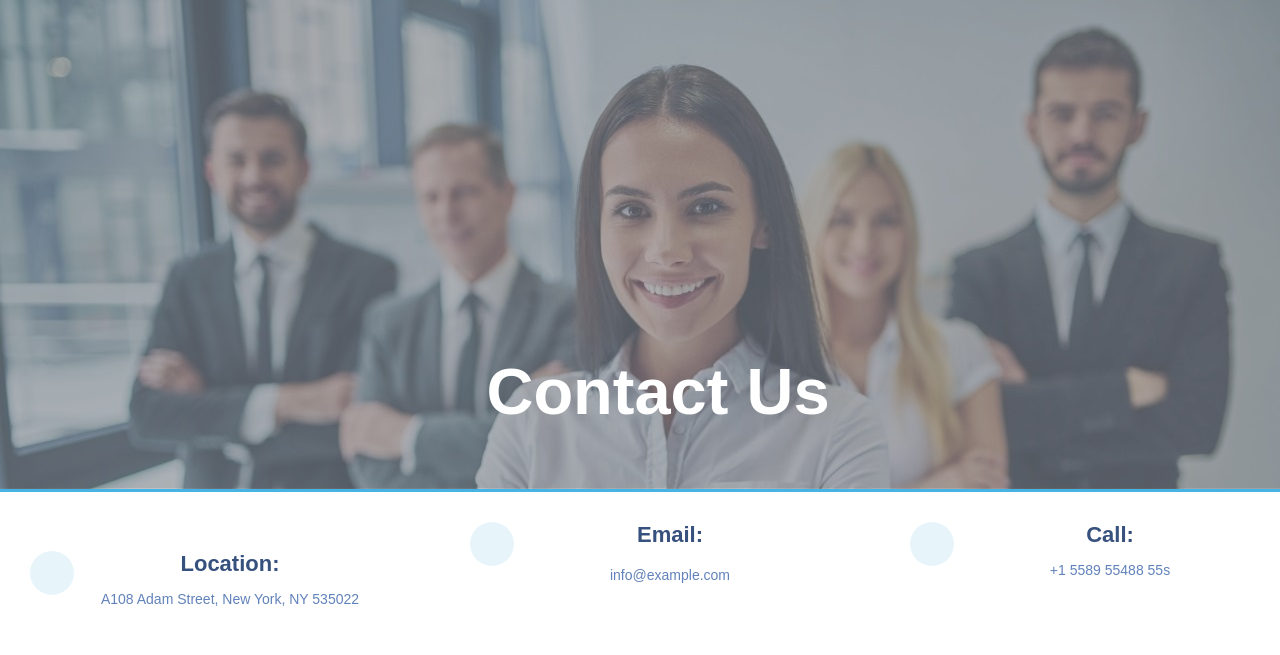
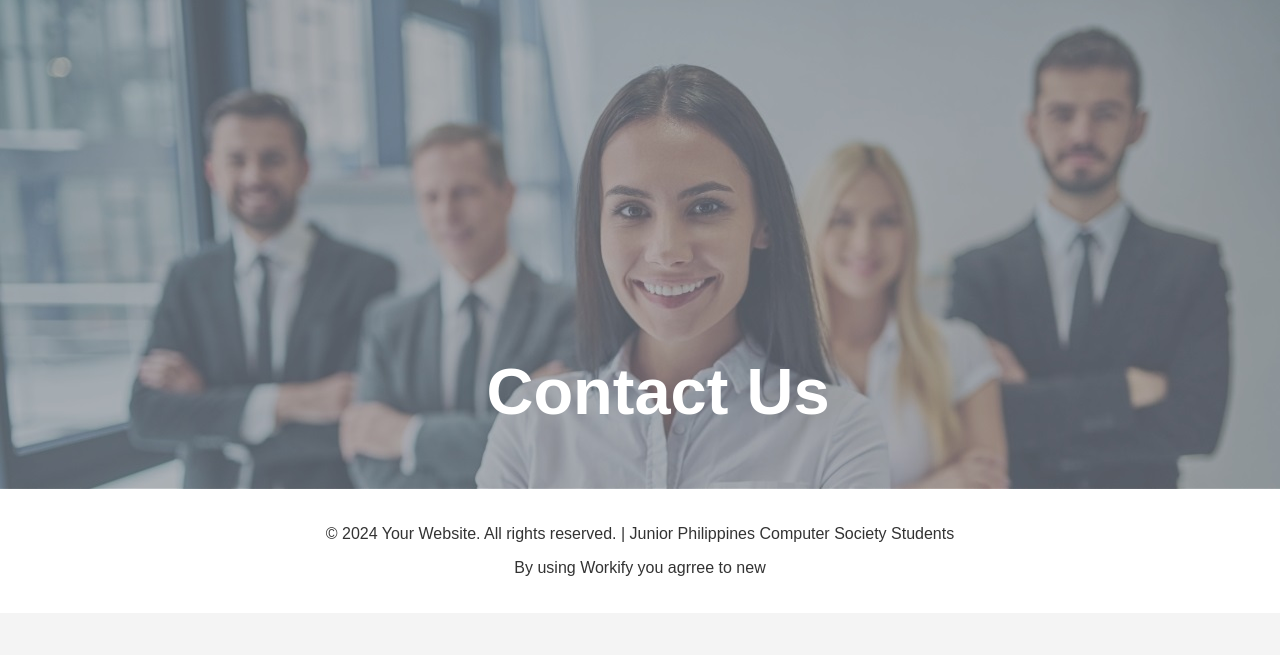
Before and after one commit to JASHiNSENNiN/SHS-Work-Immersion-Tracker, a PHP site: page /ProjectDesign/php/contact.php in a window 1280 px wide. Shown: the part 78-733 px from the top of the page. After the commit the page ends 654 px from the top, so only its background shows below. Run offline with PHP 8.4, Linux system fonts and the light colour scheme.

Commit message:
Add files via upload

```diff
--- a/ProjectDesign/css/contact.css
+++ b/ProjectDesign/css/contact.css
@@ -66,202 +66,3 @@ button:hover {
          font-size: 11px;
      }
  }
- /* ----------------------------------Contact------------------------------------ */
-
- .contact .info {
-     border-top: 3px solid #47b2e4;
-     border-bottom: 3px solid #47b2e4;
-     padding: 30px;
-     background: #fff;
-     /* width: 100%; */
-     box-shadow: 0 0 24px 0 rgba(0, 0, 0, 0.1);
- }
-
- .contact .info i {
-     font-size: 20px;
-     color: #47b2e4;
-     float: left;
-     width: 44px;
-     height: 44px;
-     background: #e7f5fb;
-     display: flex;
-     justify-content: center;
-     align-items: center;
-     border-radius: 50px;
-     transition: all 0.3s ease-in-out;
- }
-
- .contact .info h4 {
-     padding: 0 0 0 60px;
-     font-size: 22px;
-     font-weight: 600;
-     margin-bottom: 5px;
-     color: #37517e;
- }
-
- .contact .info p {
-     padding: 0 0 10px 60px;
-     margin-bottom: 20px;
-     font-size: 14px;
-     color: #6182ba;
- }
-
- .contact .info .email p {
-     padding-top: 5px;
- }
-
- .contact .info .social-links {
-     padding-left: 60px;
- }
-
- .contact .info .social-links a {
-     font-size: 18px;
-     display: inline-block;
-     background: #333;
-     color: #fff;
-     line-height: 1;
-     padding: 8px 0;
-     border-radius: 50%;
-     text-align: center;
-     width: 36px;
-     height: 36px;
-     transition: 0.3s;
-     margin-right: 10px;
- }
-
- .info {
-     /* column: width 100px;
-     column-count: 3;
-     column-gap: 20%; */
-     column-count: 3;
-     justify-content: center;
-     align-content: center;
-     gap: 100px;
-     grid-auto-flow: column;
-     text-align: center;
- }
-
- .contact .info .social-links a:hover {
-     background: #47b2e4;
-     color: #fff;
- }
-
- .contact .info .email:hover i,
- .contact .info .address:hover i,
- .contact .info .phone:hover i {
-     background: #47b2e4;
-     color: #fff;
- }
-
- .contact .php-email-form {
-     /* width: 100%; */
-     border-top: 3px solid #47b2e4;
-     border-bottom: 3px solid #47b2e4;
-     padding: 30px;
-     background: #fff;
-     box-shadow: 0 0 24px 0 rgba(0, 0, 0, 0.12);
- }
-
- .contact .php-email-form .form-group {
-     padding-bottom: 8px;
- }
-
- .contact .php-email-form .validate {
-     display: none;
-     color: red;
-     margin: 0 0 15px 0;
-     font-weight: 400;
-     font-size: 13px;
- }
-
- .contact .php-email-form .error-message {
-     display: none;
-     color: #fff;
-     background: #ed3c0d;
-     text-align: left;
-     padding: 15px;
-     font-weight: 600;
- }
-
- .contact .php-email-form .error-message br+br {
-     margin-top: 25px;
- }
-
- .contact .php-email-form .sent-message {
-     display: none;
-     color: #fff;
-     background: #18d26e;
-     text-align: center;
-     padding: 15px;
-     font-weight: 600;
- }
-
- .contact .php-email-form .loading {
-     display: none;
-     background: #fff;
-     text-align: center;
-     padding: 15px;
- }
-
- .contact .php-email-form .loading:before {
-     content: "";
-     display: inline-block;
-     border-radius: 50%;
-     width: 24px;
-     height: 24px;
-     margin: 0 10px -6px 0;
-     border: 3px solid #18d26e;
-     border-top-color: #eee;
-     animation: animate-loading 1s linear infinite;
- }
-
- .contact .php-email-form .form-group {
-     margin-bottom: 20px;
- }
-
- .contact .php-email-form label {
-     padding-bottom: 8px;
- }
-
- .contact .php-email-form input,
- .contact .php-email-form textarea {
-     border-radius: 0;
-     box-shadow: none;
-     font-size: 14px;
-     border-radius: 4px;
- }
-
- .contact .php-email-form input:focus,
- .contact .php-email-form textarea:focus {
-     border-color: #47b2e4;
- }
-
- .contact .php-email-form input {
-     height: 44px;
- }
-
- .contact .php-email-form textarea {
-     padding: 10px 12px;
- }
-
- .contact .php-email-form button[type=submit] {
-     background: #47b2e4;
-     border: 0;
-     padding: 12px 34px;
-     color: #fff;
-     transition: 0.4s;
-     border-radius: 50px;
- }
-
- .contact .php-email-form button[type=submit]:hover {
-     background: #209dd8;
- }
-
- @keyframes animate-loading {
-     0% {
-         transform: rotate(0deg);
-     }
-     100% {
-         transform: rotate(360deg);
-     }
- }
--- a/ProjectDesign/php/contact.php
+++ b/ProjectDesign/php/contact.php
@@ -57,13 +57,8 @@
             <button type="submit">Submit</button>
         </form> -->
 
-<section id="contact" class="contact">
+<!-- <section id="contact" class="contact">
   <div class="container" data-aos="fade-up">
-
-    <!-- <div class="section-title">
-      <h2>Get in Touch</h2>
-
-    </div> -->
 
     <div class="row">
 
@@ -126,8 +121,10 @@
     </div>
 
   </div>
-</section>
+</section> -->
     </section>
+
+
     <footer>
         <p>&copy; 2024 Your Website. All rights reserved. | Junior Philippines Computer Society Students</p>
         <p>By using Workify you agrree to new <a href="#"></a></p>
```
Also changed, not shown: ProjectDesign/php/aboutUs.php (+10 -0 lines).
